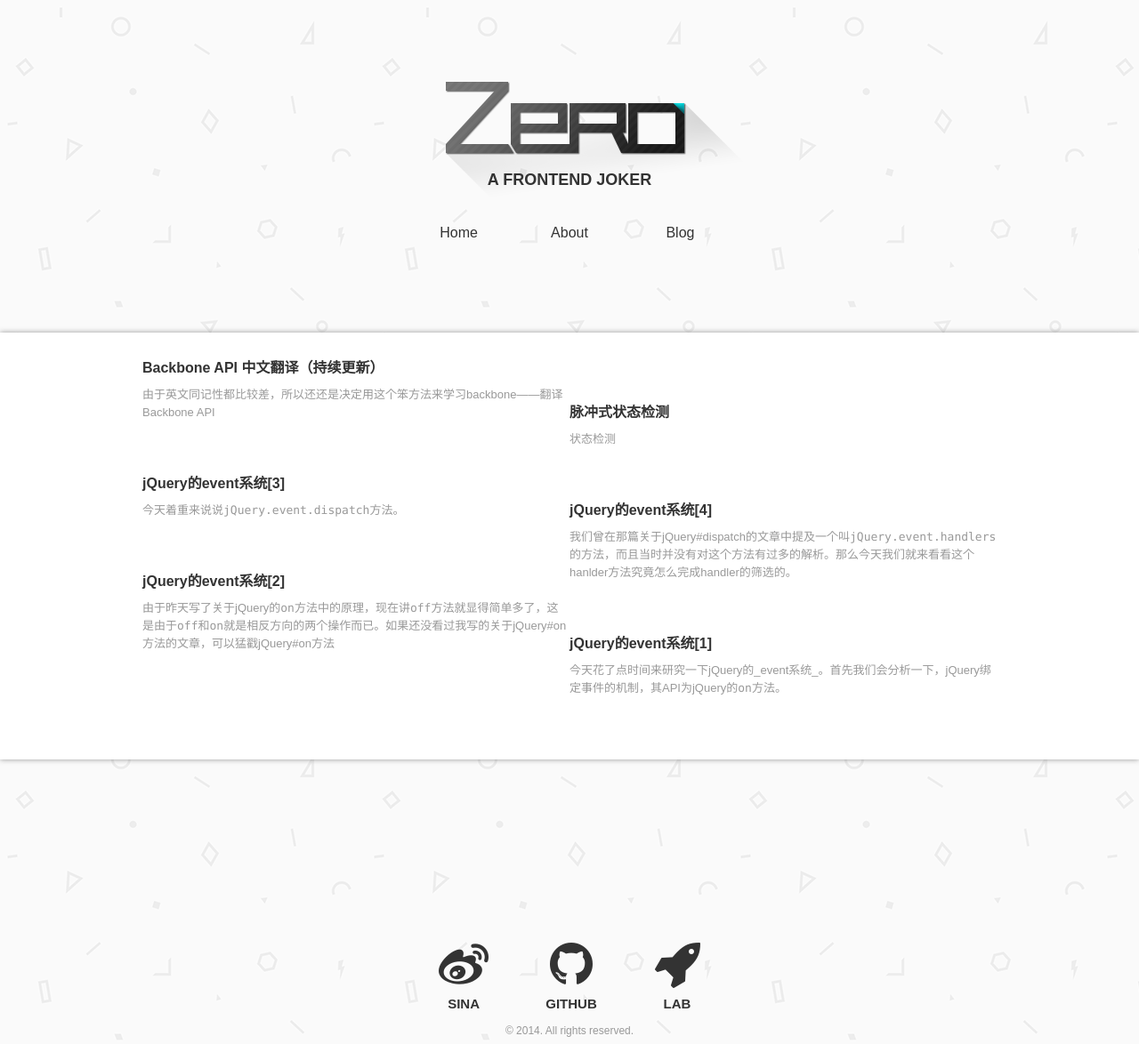
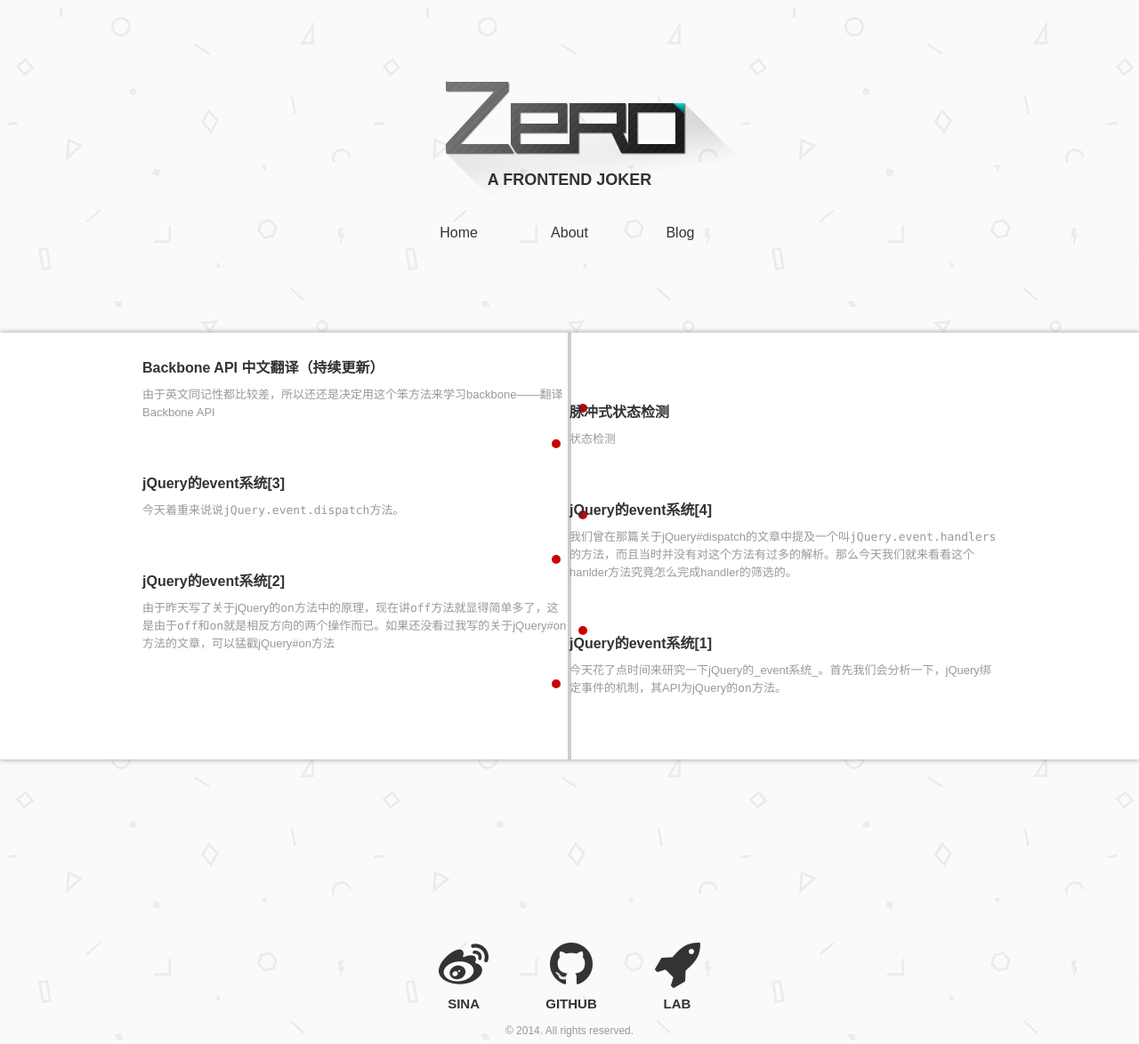
Before and after one commit to lizzz0523/lizzz0523.github.io, a Jekyll site: the page built from blog.html, in a window 1280 px wide. Shown: the whole page at 89% size. Built offline with Jekyll 4.4.1, drawn with Linux system fonts in a browser that asks for light colours; nearby versions of some CDN libraries; Markdown is read by kramdown in place of the engine named in the settings.

Commit message:
add timeline

```diff
--- a/css/zero.css
+++ b/css/zero.css
@@ -316,12 +316,25 @@ a, a:hover {
 /* excerpt */
 
 .excerpt {
+    position: relative;
     padding: 20px 0;
     line-height: 20px;
     background-color: white;
     color: #999;
     font-size: 13px;
     box-shadow: 0 0 6px rgba(0,0,0,0.4);
+}
+
+.excerpt:before {
+    content: '';
+    position: absolute;
+    top: 0;
+    bottom: 0;
+    left: 50%;
+    display: block;
+    margin-left: -2px;
+    width: 4px;
+    background-color: #ccc;
 }
 
 .excerpt h3 {
@@ -343,7 +356,20 @@ a, a:hover {
 }
 
 .excerpt li {
+    position: relative;
     padding-bottom: 50px;
+}
+
+.excerpt li:after {
+    content: '';
+    position: absolute;
+    top: 50%;
+    display: block;
+    width: 10px;
+    height: 10px;
+    background: #c00;
+    border-radius: 100%;
+    margin-top: -5px;
 }
 
 .excerpt .expt_date {
@@ -360,9 +386,17 @@ a, a:hover {
     float: left;
 }
 
+.excerpt .expt_list-left li:after {
+    right: -20px;
+}
+
 .excerpt .expt_list-right {
     padding-top: 50px;
     float: right;
+}
+
+.excerpt .expt_list-right li:after {
+    left: -20px;
 }
 
 /* post */
```
